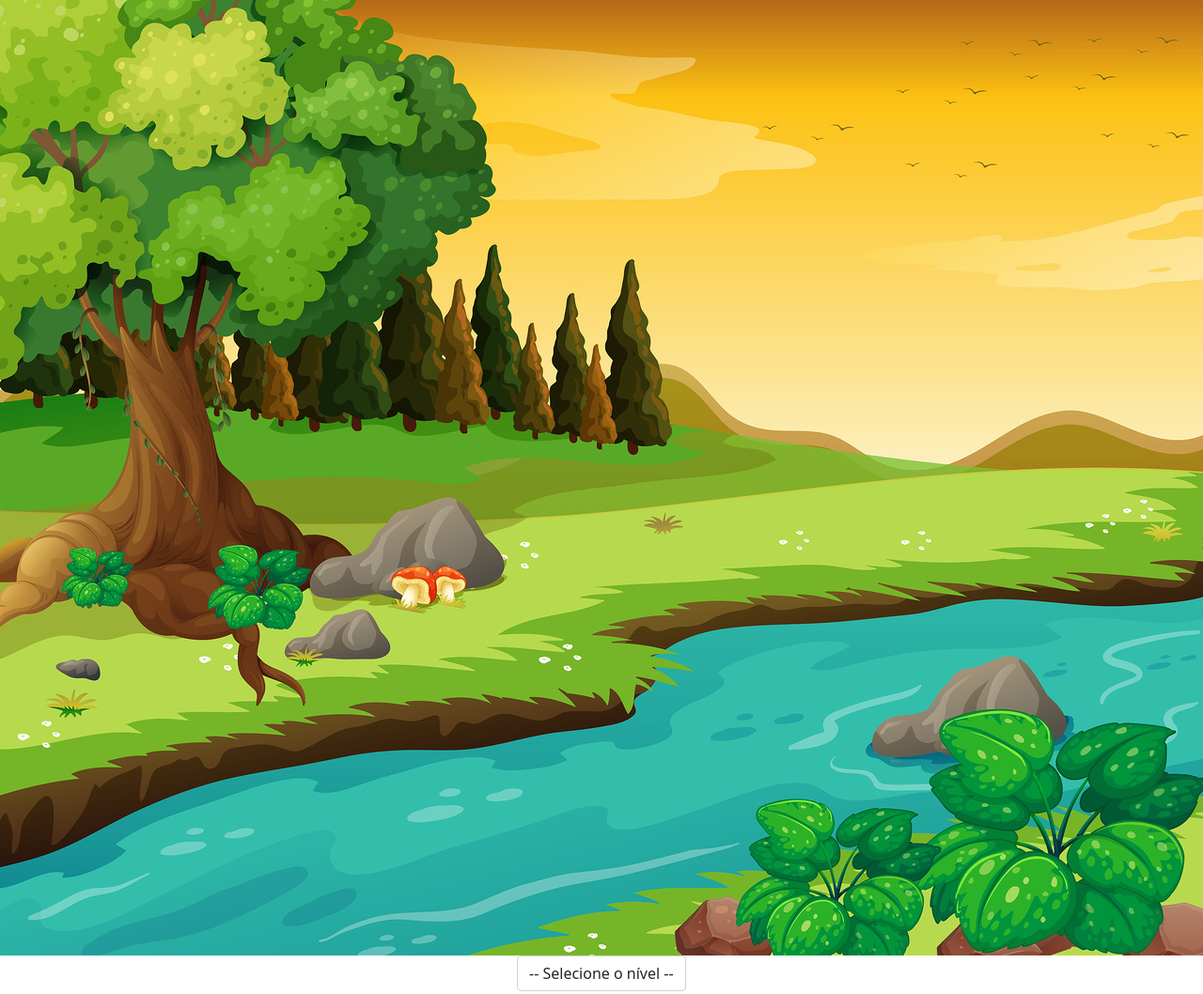
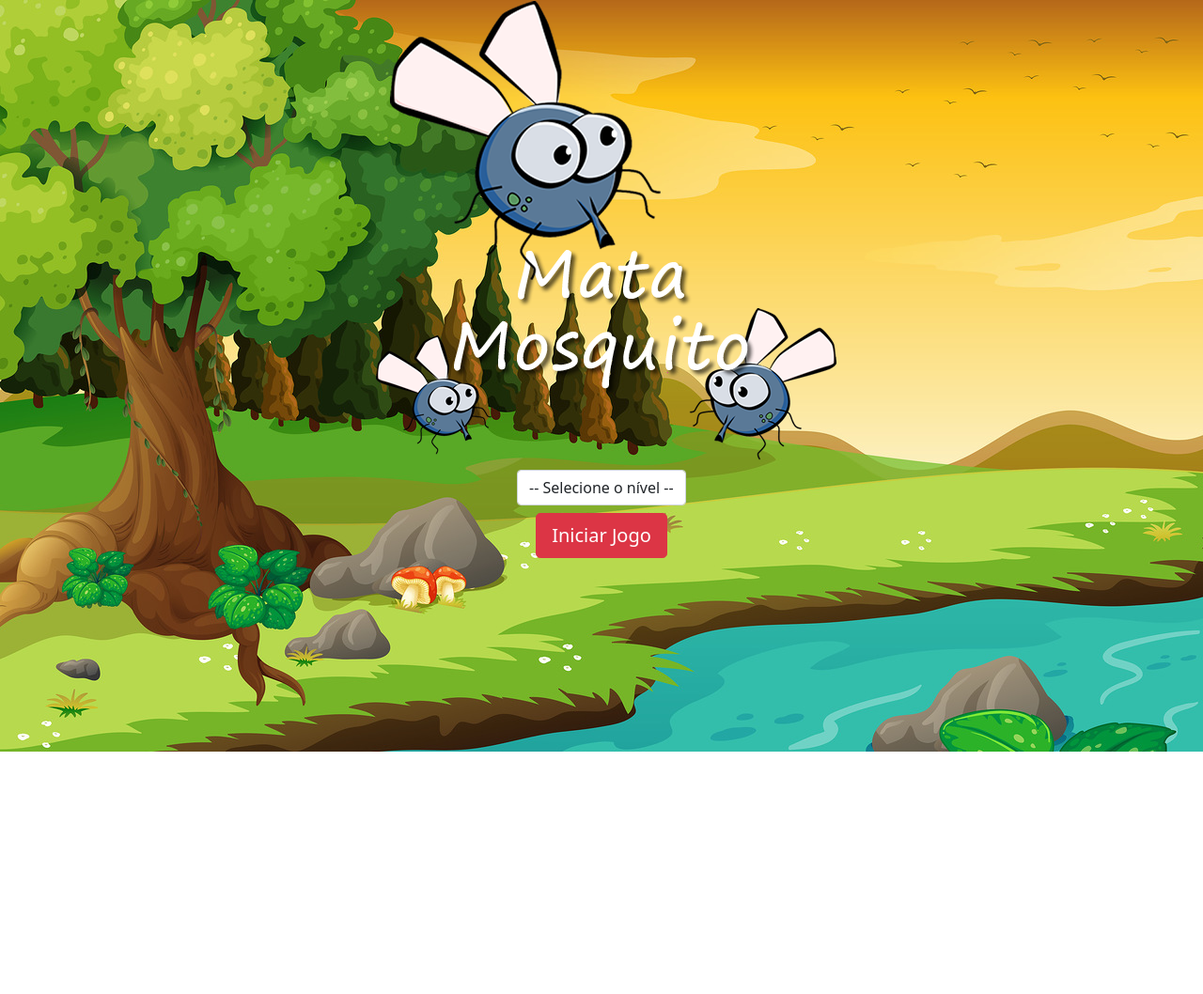
Before and after one commit to livia-dev/Game-Mata-Mosquito, a plain HTML site: page index.html in a window 1280 px wide. Shown: the top 1058 px of the page at 94% size. After the commit the page ends 800 px from the top, so only its background shows below. Drawn offline with nearby package versions, Linux system fonts and the light colour scheme.

Commit message:
mudei imagem

```diff
--- a/index.html
+++ b/index.html
@@ -25,7 +25,7 @@
        	<div class="row">
        		<div class="col">
        			<div class="d-flex justify-content-center">
-       			<img src="imagens/bg.jpg">
+       			<img src="imagens/game.png">
        	</div>
            </div>
        </div>
```
